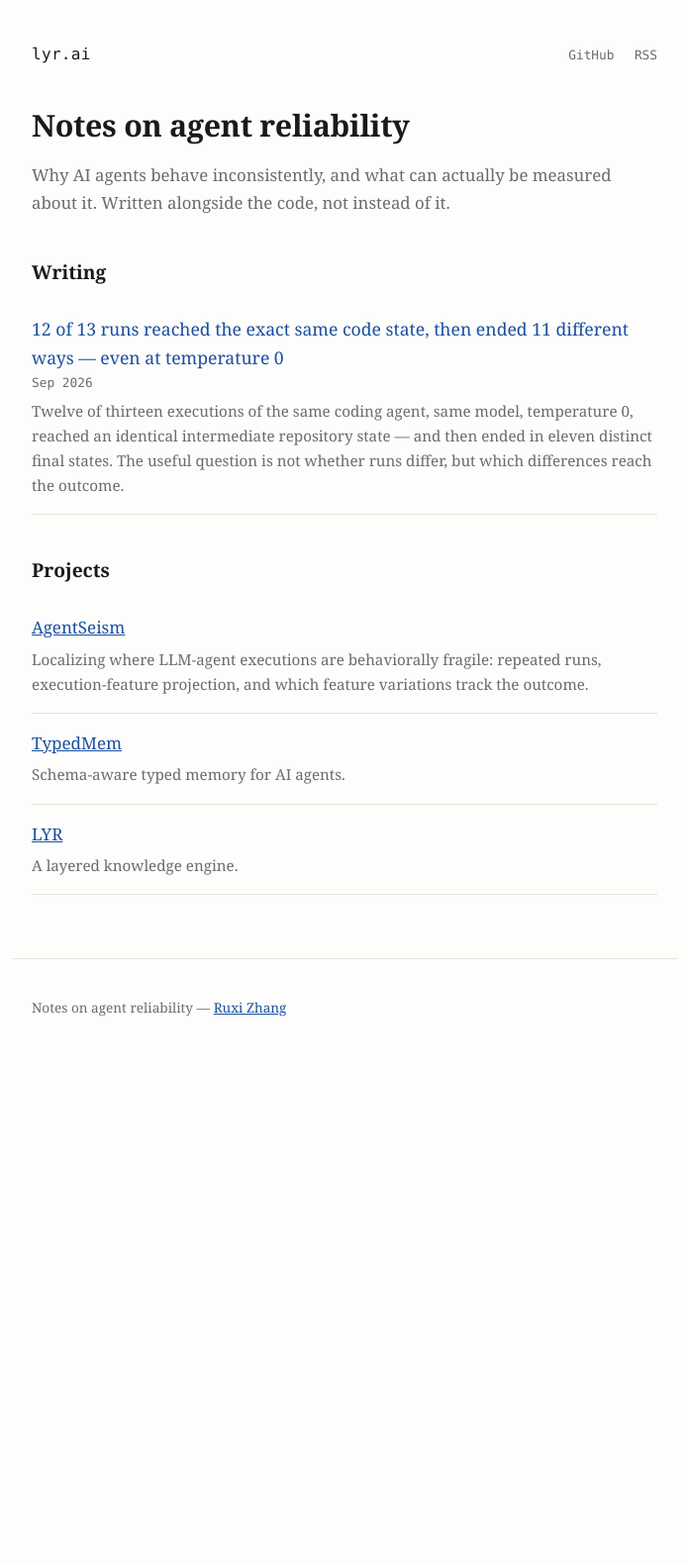
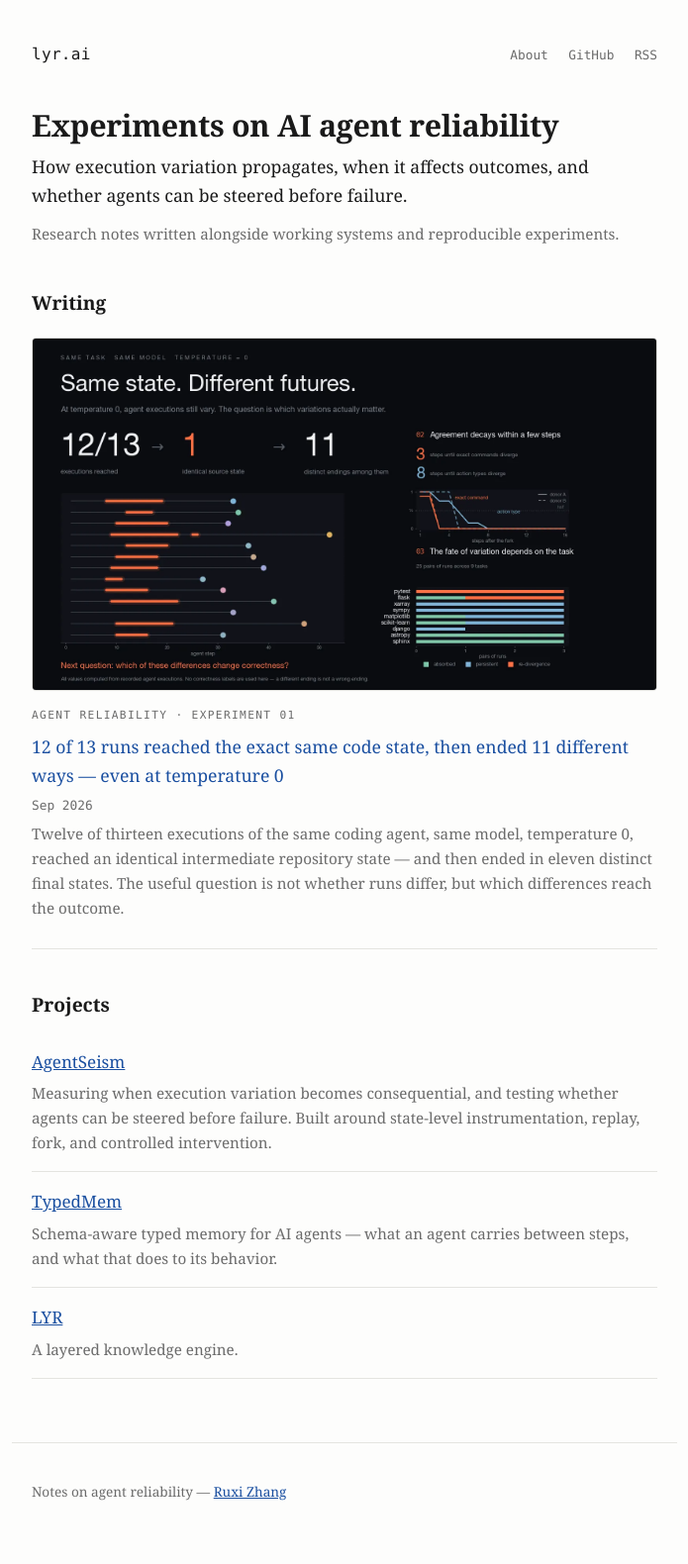
Before and after one commit to lyr-ai/lyr-ai.github.io, a Jekyll site: the page built from index.html, in a window 1280 px wide. Shown: the whole page at 99% size, without its empty margins (292-987 px from the left). Built offline with Jekyll 4.4.1, drawn with Linux system fonts in a browser that asks for light colours; before the commit the page ends 1091 px from its top, so only the background shows below that.

Commit message:
Home page states the thesis; posts become a numbered series; add About
The article page was already doing its job. The home page was not: a first
visitor could not tell who this is, what is being built, or why to read on.

- The opening line now carries the actual thesis -- how execution variation
  propagates, when it affects outcomes, and whether agents can be steered
  before failure -- without claiming any of it is settled.
- Posts on the home page lead with their hero figure. The 12/13 chart is the
  strongest evidence on the site that these are experiments rather than
  opinions, and it was buried inside the article.
- `series` and `experiment` front matter render an eyebrow above the title,
  so the next posts accumulate into one research program instead of reading
  as unrelated essays.
- AgentSeism's description now matches where the project actually is:
  consequential variation and controlled intervention, not just localization.
- An About page, because the path that matters is article -> project -> who
  built this, and that last step was previously a dead end.

Deliberately unchanged: the serif, white, lab-notebook look, and TypedMem
staying visible -- it is what shows this line of work did not start last week.

```diff
--- a/_layouts/default.html
+++ b/_layouts/default.html
@@ -21,6 +21,7 @@
   <header class="site">
     <a class="wordmark" href="{{ '/' | relative_url }}">{{ site.title }}</a>
     <nav>
+      <a href="{{ '/about/' | relative_url }}">About</a>
       <a href="https://github.com/{{ site.github_username }}">GitHub</a>
       <a href="{{ '/feed.xml' | relative_url }}">RSS</a>
     </nav>
--- a/_layouts/post.html
+++ b/_layouts/post.html
@@ -2,6 +2,9 @@
 layout: default
 ---
 <article class="post">
+  {%- if page.series %}
+  <p class="eyebrow">{{ page.series }}{% if page.experiment %} · Experiment {{ page.experiment }}{% endif %}</p>
+  {%- endif %}
   <h1>{{ page.title }}</h1>
   <p class="meta">
     <time datetime="{{ page.date | date_to_xmlschema }}">{{ page.date | date: "%B %-d, %Y" }}</time>
--- a/_posts/2026-09-11-agents-diverge-at-temperature-zero.md
+++ b/_posts/2026-09-11-agents-diverge-at-temperature-zero.md
@@ -8,6 +8,8 @@ description: >-
   differ, but which differences reach the outcome.
 image: /assets/img/same-state-different-futures.webp
 repo: lyr-ai/agentseism
+series: Agent reliability
+experiment: "01"
 syndicated_to: https://medium.com/@ruxiz2005/ai-agents-still-diverge-at-temperature-0-when-does-it-matter-f5abac008e17
 math: true
 ---
--- a/assets/css/style.css
+++ b/assets/css/style.css
@@ -220,3 +220,48 @@ figure.wide figcaption::after {
 
 /* KaTeX display blocks scroll instead of overflowing the measure. */
 .katex-display { overflow-x: auto; overflow-y: hidden; padding: .25rem 0; }
+
+/* -- series label ----------------------------------------------------------- */
+
+.eyebrow {
+  font-family: ui-monospace, SFMono-Regular, Menlo, monospace;
+  font-size: .7rem;
+  letter-spacing: .12em;
+  text-transform: uppercase;
+  color: var(--muted);
+  margin: 0 0 .5rem;
+}
+
+/* -- home ------------------------------------------------------------------- */
+
+.intro .thesis {
+  font-size: 1.1rem;
+  color: var(--fg);
+  margin: 0 0 .75rem;
+}
+.intro .dek { font-size: .95rem; }
+
+.posts .cards li {
+  padding: 1.5rem 0 1.75rem;
+}
+.posts .cards li:first-child { padding-top: .5rem; }
+
+.posts .thumb {
+  display: block;
+  margin-bottom: 1rem;
+}
+.posts .thumb img {
+  display: block;
+  width: 100%;
+  height: auto;
+  border: 1px solid var(--rule);
+  border-radius: 4px;
+}
+.posts .cards time { margin-top: .3rem; }
+
+/* -- about ------------------------------------------------------------------ */
+
+.about h1 { margin-bottom: 1.25rem; }
+.about h2 { font-size: 1.05rem; }
+.about ul { padding-left: 1.1rem; }
+.about li { margin-bottom: .6rem; }
--- a/index.html
+++ b/index.html
@@ -4,10 +4,14 @@ title: lyr.ai
 ---
 
 <section class="intro">
-  <h1>Notes on agent reliability</h1>
-  <p>
-    Why AI agents behave inconsistently, and what can actually be measured about
-    it. Written alongside the code, not instead of it.
+  <h1>Experiments on AI agent reliability</h1>
+  <p class="thesis">
+    How execution variation propagates, when it affects outcomes, and whether
+    agents can be steered before failure.
+  </p>
+  <p class="dek">
+    Research notes written alongside working systems and reproducible
+    experiments.
   </p>
 </section>
 
@@ -16,9 +20,17 @@ title: lyr.ai
   {%- if site.posts.size == 0 %}
   <p class="empty">Nothing published yet.</p>
   {%- endif %}
-  <ul>
+  <ul class="cards">
     {%- for post in site.posts %}
     <li>
+      {%- if post.image %}
+      <a class="thumb" href="{{ post.url | relative_url }}" tabindex="-1" aria-hidden="true">
+        <img src="{{ post.image | relative_url }}" alt="" loading="lazy">
+      </a>
+      {%- endif %}
+      {%- if post.series %}
+      <p class="eyebrow">{{ post.series }}{% if post.experiment %} · Experiment {{ post.experiment }}{% endif %}</p>
+      {%- endif %}
       <a class="title" href="{{ post.url | relative_url }}">{{ post.title }}</a>
       <time datetime="{{ post.date | date_to_xmlschema }}">{{ post.date | date: "%b %Y" }}</time>
       {%- if post.description %}<p class="dek">{{ post.description }}</p>{% endif -%}
@@ -33,14 +45,17 @@ title: lyr.ai
     <li>
       <a href="https://github.com/lyr-ai/agentseism">AgentSeism</a>
       <p class="dek">
-        Localizing where LLM-agent executions are behaviorally fragile: repeated
-        runs, execution-feature projection, and which feature variations track
-        the outcome.
+        Measuring when execution variation becomes consequential, and testing
+        whether agents can be steered before failure. Built around state-level
+        instrumentation, replay, fork, and controlled intervention.
       </p>
     </li>
     <li>
       <a href="https://github.com/lyr-ai/typedmem">TypedMem</a>
-      <p class="dek">Schema-aware typed memory for AI agents.</p>
+      <p class="dek">
+        Schema-aware typed memory for AI agents — what an agent carries between
+        steps, and what that does to its behavior.
+      </p>
     </li>
     <li>
       <a href="https://github.com/lyr-ai/lyr">LYR</a>
```
Also changed, not shown: about.md (added, +37 -0 lines), README.md.
